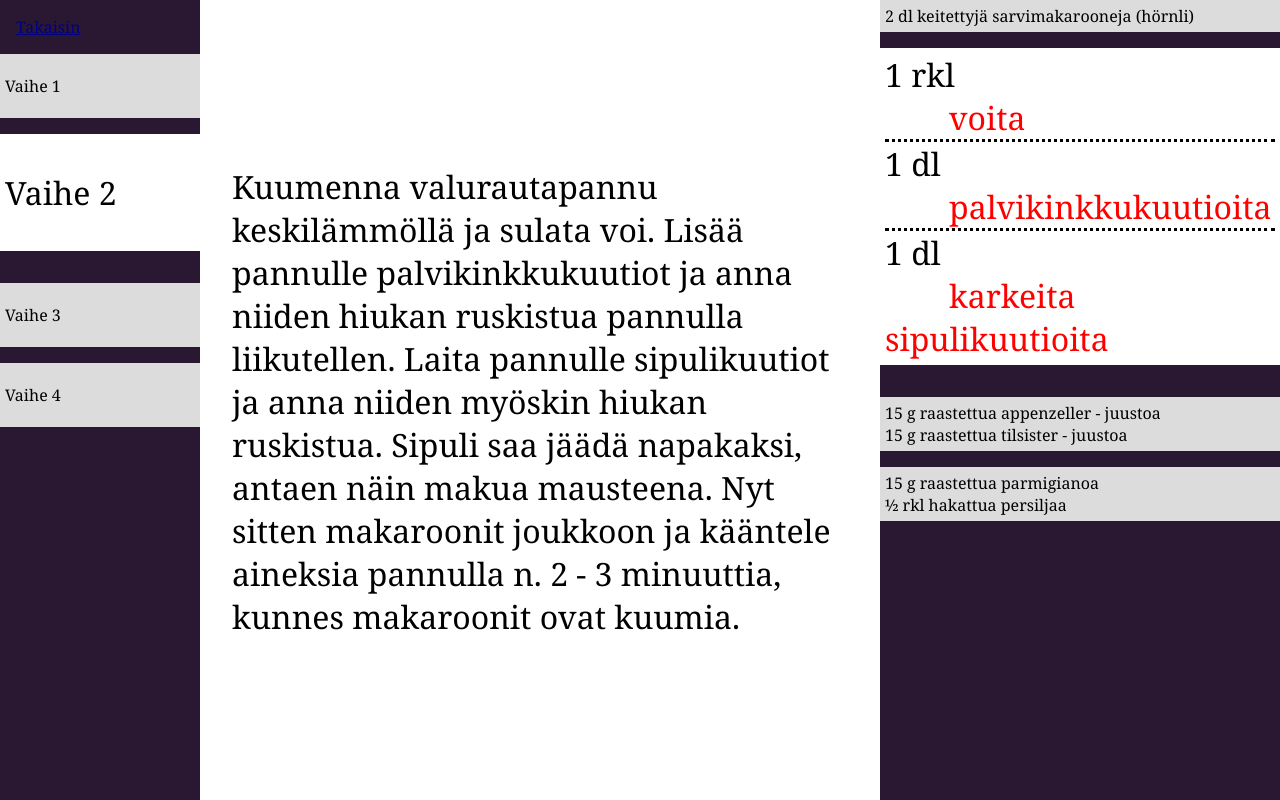
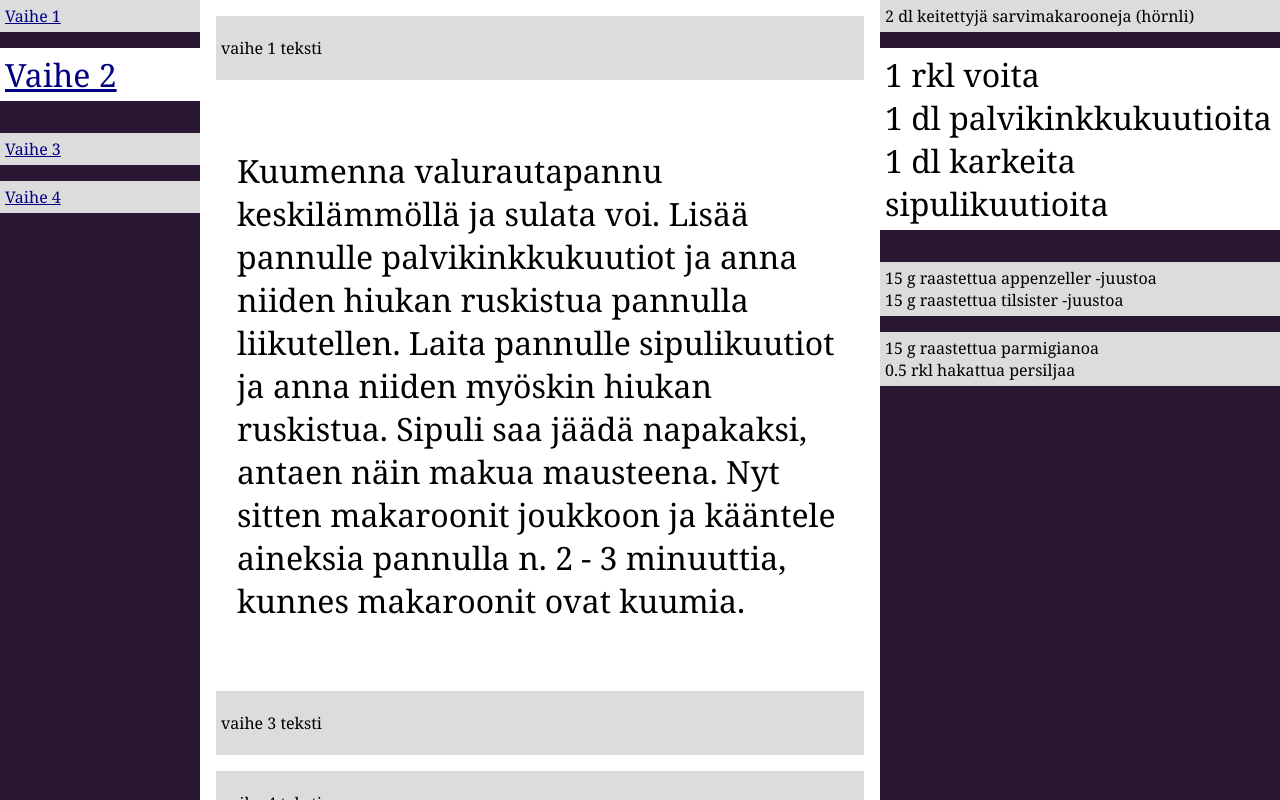
Before and after one commit to mtpajula/nettikeittio, a Python web app: template templates/recipes/fullpage.html in a window 1280 px wide. Shown: the part 130-930 px from the top of the page. Run offline with Jinja, Linux system fonts and the light colour scheme; the template is opened without the code that fills it, so the values that code supplies are empty.

Commit message:
urlseja viewejä

```diff
--- a/templates/css/fullpage.css
+++ b/templates/css/fullpage.css
@@ -55,8 +55,9 @@ div#header {
     position: fixed;
     left: 200px; /*Set left value to WidthOfLeftFrameDiv*/
     right: 400px; /*Set right value to WidthOfRightFrameDiv*/
-    bottom: 0;
-    overflow: auto;
+    /*bottom: 0;*/
+    /*overflow: scroll;
+    max-height: 400px;*/
     background: #fff;
 }
 
@@ -64,19 +65,28 @@ div#header {
     margin: 1em; /*Margins for inner DIV inside each DIV (to provide padding)*/
 }
 
-.step {
+.phase {
     background-color: gainsboro;
     color:black;
     padding:5px;
     margin-bottom:1em;
 }
+/*
+div#main > div.phase {
+    display:none;
+}
 
+div#main > div.phase.active {
+    display:block;
+}
+*/
 .active {
     background-color: white;
     color:black;
     /*font-weight:bold;*/
     font-size:xx-large;
 }
+
 
 .red {
     color:red;
--- a/templates/recipes/fullpage.html
+++ b/templates/recipes/fullpage.html
@@ -9,7 +9,7 @@
 <script type="text/javascript">
 $(document).ready(function() {
 
-    });
+});
 </script>
 
 <div id="header">
@@ -23,52 +23,76 @@ $(document).ready(function() {
 <div id="fullcontent">
 
         <div id="frameLeft">
-            <div class="margin">
-                <p><a href="/">Takaisin</a></p>
+            <div class="phase">
+                <a href="#">Vaihe 1</a>
             </div>
-            <div class="step">
-                <p>Vaihe 1</p>
+            <div class="phase active">
+                <a href="#">Vaihe 2</a>
             </div>
-            <div class="step active">
-                <p>Vaihe 2</p>
+            <div class="phase">
+                <a href="#">Vaihe 3</a>
             </div>
-            <div class="step">
-                <p>Vaihe 3</p>
-            </div>
-            <div class="step">
-                <p>Vaihe 4</p>
+            <div class="phase">
+                <a href="#">Vaihe 4</a>
             </div>
         </div>
 
         <div id="frameRight">
-            <div class="step">
-                2 dl keitettyjä sarvimakarooneja (hörnli)
-            </div>
-            <div class="step active">
-                <div class="activepart">
-                    1 rkl<br /><span class="red">voita</span>
-                </div>
-                <div class="activepart">
-                1 dl<br /><span class="red">palvikinkkukuutioita</span>
-                </div>
-                <div class="activepart">
-                1 dl<br /><span class="red">karkeita sipulikuutioita</span>
+            <div class="phase">
+                <div class="ingredient">
+                    <span class="amount">2</span>
+                    <span class="unit">dl</span>
+                    <span class="name">keitettyjä sarvimakarooneja (hörnli)</span>
                 </div>
             </div>
-            <div class="step">
-                15 g raastettua appenzeller - juustoa
-                <br />
-                15 g raastettua tilsister - juustoa
+            <div class="phase active">
+                <div class="ingredient">
+                    <span class="amount">1</span>
+                    <span class="unit">rkl</span>
+                    <span class="name">voita</span>
+                </div>
+                <div class="ingredient">
+                    <span class="amount">1</span>
+                    <span class="unit">dl</span>
+                    <span class="name">palvikinkkukuutioita</span>
+                </div>
+                <div class="ingredient">
+                    <span class="amount">1</span>
+                    <span class="unit">dl</span>
+                    <span class="name">karkeita sipulikuutioita</span>
+                </div>
             </div>
-            <div class="step">
-                15 g raastettua parmigianoa
-                <br />
-                ½ rkl hakattua persiljaa
+            <div class="phase">
+                <div class="ingredient">
+                    <span class="amount">15</span>
+                    <span class="unit">g</span>
+                    <span class="name">raastettua appenzeller -juustoa</span>
+                </div>
+                <div class="ingredient">
+                    <span class="amount">15</span>
+                    <span class="unit">g</span>
+                    <span class="name">raastettua tilsister -juustoa</span>
+                </div>
+            </div>
+            <div class="phase">
+                <div class="ingredient">
+                    <span class="amount">15</span>
+                    <span class="unit">g</span>
+                    <span class="name">raastettua parmigianoa</span>
+                </div>
+                <div class="ingredient">
+                    <span class="amount">0.5</span>
+                    <span class="unit">rkl</span>
+                    <span class="name">hakattua persiljaa</span>
+                </div>
             </div>
         </div>
 
         <div id="main">
-            <div class="margin active">
+            <div class="phase margin">
+                <p>vaihe 1 teksti</p>
+            </div>
+            <div class="phase active margin">
                 <p>
                 Kuumenna valurautapannu keskilämmöllä ja sulata voi.
                 Lisää pannulle palvikinkkukuutiot ja anna niiden hiukan ruskistua pannulla liikutellen.
@@ -76,8 +100,33 @@ $(document).ready(function() {
                 Nyt sitten makaroonit joukkoon ja kääntele aineksia pannulla n. 2 - 3 minuuttia, kunnes makaroonit ovat kuumia.
                 </p>
             </div>
+            <div class="phase margin">
+                <p>vaihe 3 teksti</p>
+            </div>
+            <div class="phase margin">
+                <p>vaihe 4 teksti</p>
+            </div>
         </div>
 
+</div>
+
+
+<div class="recipe">
+    <div class="recipe_name">
+    </div>
+
+    <div class="recipe_description">
+    </div>
+
+    <div class="recipe_phases">
+
+        <div class="recipe_phase_0">
+            <div class="phase_dscr_0">
+            </div>
+        </div>
+        <div class="recipe_phase_1">
+        </div>
+    </div>
 </div>
 {% endblock %}
 
```
Also changed, not shown: recipes/views.py (+39 -5 lines), urls.py (+21 -12 lines).
